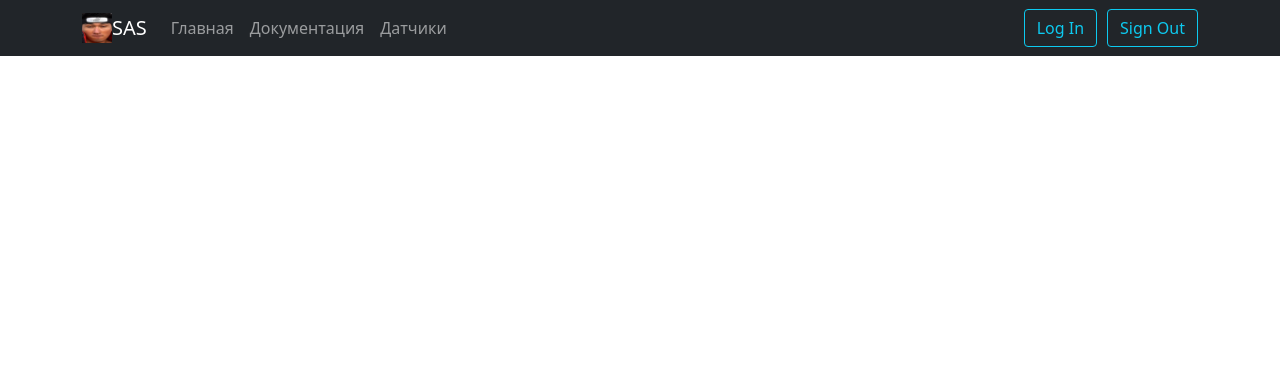
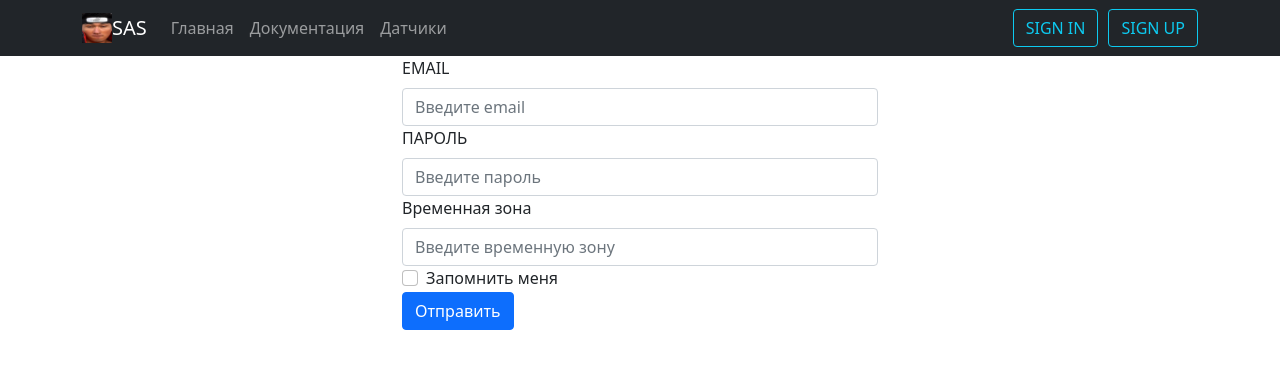
Before and after one commit to 4erCry/SuperAPIForSensors, a React (Create React App) app: page /register in a window 1280 px wide. Shown: the top 368 px of the page. Built offline with nearby package versions, Linux system fonts and the light colour scheme.

Commit message:
Add files via upload

```diff
--- a/package.json
+++ b/package.json
@@ -19,7 +19,7 @@
   "scripts": {
     "start": "react-scripts start",
     "build": "react-scripts build",
-    "test": "react-scripts teast",
+    "test": "react-scripts test",
     "eject": "react-scripts eject"
   },
   "eslintConfig": {
--- a/src/components/Header.js
+++ b/src/components/Header.js
@@ -6,12 +6,14 @@ import {Route, BrowserRouter as Router, Switch} from "react-router-dom";
 import Home from "../pages/Home";
 import Docs from "../pages/Docs";
 import Sensors from "../pages/Sensors";
+import Registration from "../pages/Registration";
+import Entrance from "../pages/Entrance";
 
 export default function  Header() {
 
-    const [show, setShow] = useState(false);
-    const handleClose=()=>setShow(false);
-    const handleShow=()=>setShow(true);
+    const [user, setUser] = useState(false);
+    const signOut=()=>setUser(false);
+    const signIn=()=>setUser(true);
 
         return (
             <>
@@ -33,44 +35,40 @@ export default function  Header() {
                                 <Nav.Link href="/docs">Документация</Nav.Link>
                                 <Nav.Link href="/table">Датчики</Nav.Link>
                             </Nav>
-                            <Nav className="mr-auto" style={{'gap': '10px'}} >
-                                <Button variant="outline-info" onClick={handleShow}>Log In</Button>
-                                <Button variant="outline-info" onClick={handleShow}>Sign Out</Button>
+                            <Nav className="mr-auto" style={{'gap': '10px'}}>
+                                <Button  variant="outline-info" href="/entrance">SIGN IN</Button>
+                                <Button variant="outline-info" href="/register">SIGN UP</Button>
                             </Nav>
                         </Navbar.Collapse>
                     </Container>
                 </Navbar>
-
-                <Modal show={show} onHide={handleClose}>
-                    <Modal.Header closeButton>
-                        <Modal.Title>Log in</Modal.Title>
-                    </Modal.Header>
-                    <Modal.Body>
-                        <Form>
-                            <Form.Group controlId="formBasicEmail">
-                                <Form.Label>EMAIL</Form.Label>
-                                <Form.Control type="email" placeholder="Введите email"/>
-                            </Form.Group>
-
-                            <Form.Group controlId="formBasicPassword">
-                                <Form.Label>ПАРОЛЬ</Form.Label>
-                                <Form.Control type="password" placeholder="Введите пароль"/>
-                            </Form.Group>
-
-                            <Form.Group controlId="formBasicCheckbox">
-                                <Form.Check type="checkbox" label="Запомнить меня"/>
-                            </Form.Group>
-                        </Form>
-                    </Modal.Body>
-                </Modal>
 
                 <Router>
                     <Switch>
                         <Route exact path="/" component={Home}/>
                         <Route exact path="/docs" component={Docs}/>
                         <Route exact path="/table" component={Sensors}/>
+                        <Route exect path="/register" component={Registration}/>
+                        <Route exect path="/entrance" component={Entrance}/>
                     </Switch>
                 </Router>
             </>
         );
 }
+
+/*const [show, setShow] = useState(false);
+const handleClose=()=>setShow(false);
+const handleShow=()=>setShow(true);
+const [email, setEmail] = useState('');
+const [password, setPassword] = useState('');
+const [user, setUser] = useState(false);
+const signOut=()=>setUser(false);*/
+
+{/*<Modal show={show} onHide={handleClose}>
+                    <Modal.Header closeButton>
+                        <Modal.Title>Log in</Modal.Title>
+                    </Modal.Header>
+                    <Modal.Body>
+
+                    </Modal.Body>
+                </Modal>*/}
--- a/src/pages/Docs.js
+++ b/src/pages/Docs.js
@@ -2,8 +2,8 @@ import React, {Component} from "react";
 import {Col, Container, Nav, Row, Tab} from "react-bootstrap";
 import sas from '../img/sas.png'
 
-export default class Docs extends Component{
-    render() {
+export default function  Docs() {
+
         return (
             <Container class="mt-5">
                 <Tab.Container id="ledt-tabs-example" defaultActiveKey="first">
@@ -71,5 +71,4 @@ export default class Docs extends Component{
 
             </Container>
         )
-    }
 }
--- /dev/null
+++ b/src/pages/Entrance.js
@@ -0,0 +1,45 @@
+import React, {Component, useState} from "react";
+import {Container, Form, Button} from "react-bootstrap";
+
+
+export default function Entrance(){
+
+    /*const [show, setShow] = useState(false);
+    const handleClose=()=>setShow(false);
+    const handleShow=()=>setShow(true);*/
+    const [email, setEmail] = useState('');
+    const [password, setPassword] = useState('');
+    const [user, setUser] = useState(false);
+    const signOut=()=>setUser(false);
+    const signIn=()=>setUser(true);
+
+    return (
+        <>
+            <Container style={{width: '500px'}}>
+                <h1 className="text-center">Введите данные</h1>
+                <Form>
+                    <Form.Group controlId="formBasicEmail">
+                        <Form.Label>EMAIL</Form.Label>
+                        <Form.Control onChange={()=> setEmail(email)} type="email"
+                                      placeholder="Введите email"/>
+                    </Form.Group>
+
+                    <Form.Group controlId="formBasicPassword">
+                        <Form.Label>ПАРОЛЬ</Form.Label>
+                        <Form.Control onChange={()=> setPassword(password)} type="password"
+                                      placeholder="Введите пароль"/>
+                    </Form.Group>
+
+                    <Form.Group controlId="formBasicCheckbox">
+                        <Form.Check type="checkbox" label="Запомнить меня"/>
+                    </Form.Group>
+
+                    <Button type="button" onClick={signIn} className="primary">Отправить</Button>
+
+                </Form>
+            </Container>
+
+        </>
+    )
+
+}
--- a/src/pages/Home.js
+++ b/src/pages/Home.js
@@ -2,8 +2,8 @@ import React, {Component} from "react";
 import CarouselBox from "../components/CarouselBox";
 import { Container} from "react-bootstrap";
 
-export default class Home extends Component{
-    render() {
+export default function  Home() {
+
         return (
             <>
                 <CarouselBox style={{'margin-top': '56px'}}/>
@@ -58,4 +58,3 @@ export default class Home extends Component{
             </>
         )
 }
-}
--- /dev/null
+++ b/src/pages/Registration.js
@@ -0,0 +1,51 @@
+import React, {Component, useState} from "react";
+import {Container, Form, Button} from "react-bootstrap";
+
+export default function Registration(){
+
+    /*const [show, setShow] = useState(false);
+    const handleClose=()=>setShow(false);
+    const handleShow=()=>setShow(true);*/
+    const [email, setEmail] = useState('');
+    const [password, setPassword] = useState('');
+    const [timeZone, setTimeZone] = useState('');
+    const [user, setUser] = useState(false);
+    const signOut=()=>setUser(false);
+    const signIn=()=>setUser(true);
+
+        return (
+            <>
+                <Container style={{width: '500px'}}>
+                    <h1 className="text-center">Введите данные</h1>
+                    <Form>
+                            <Form.Group controlId="formBasicEmail">
+                                <Form.Label>EMAIL</Form.Label>
+                                <Form.Control onChange={()=> setEmail(email)} type="email"
+                                              placeholder="Введите email"/>
+                            </Form.Group>
+
+                            <Form.Group controlId="formBasicPassword">
+                                <Form.Label>ПАРОЛЬ</Form.Label>
+                                <Form.Control onChange={()=> setPassword(password)} type="password"
+                                              placeholder="Введите пароль"/>
+                            </Form.Group>
+
+                        <Form.Group controlId="timeZone">
+                            <Form.Label>Временная зона</Form.Label>
+                            <Form.Control onChange={()=> setTimeZone(timeZone)} type="timeZone"
+                                          placeholder="Введите временную зону"/>
+                        </Form.Group>
+
+                            <Form.Group controlId="formBasicCheckbox">
+                                <Form.Check type="checkbox" label="Запомнить меня"/>
+                            </Form.Group>
+
+                            <Button type="button" onClick={signIn} className="primary">Отправить</Button>
+
+                    </Form>
+                </Container>
+
+            </>
+        )
+
+}
```
Also changed, not shown: src/components/TimeZonePicker.js (added, +62 -0 lines), src/components/CarouselBox.js (line endings or trailing spaces), 12 other files (tests, documents, lock files or other folders). Lines whose indentation alone changed are shown as unchanged.
